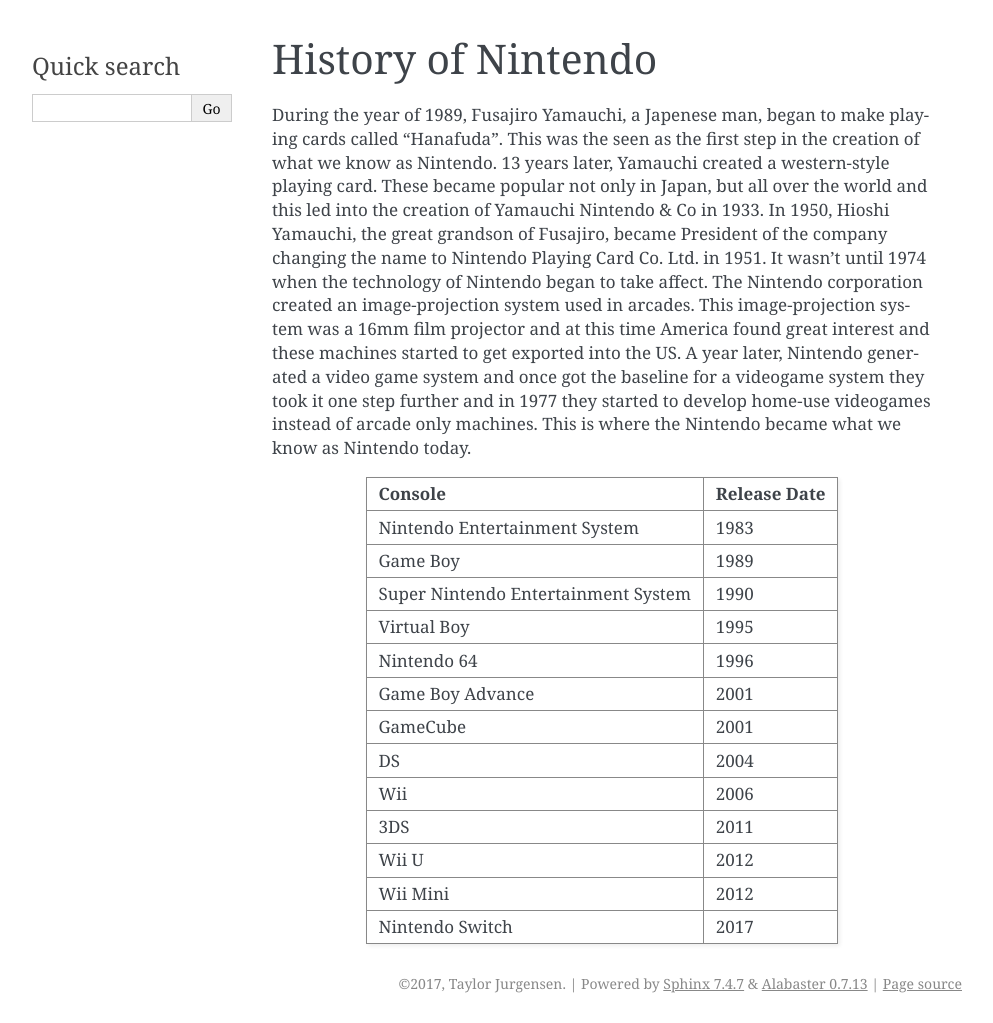
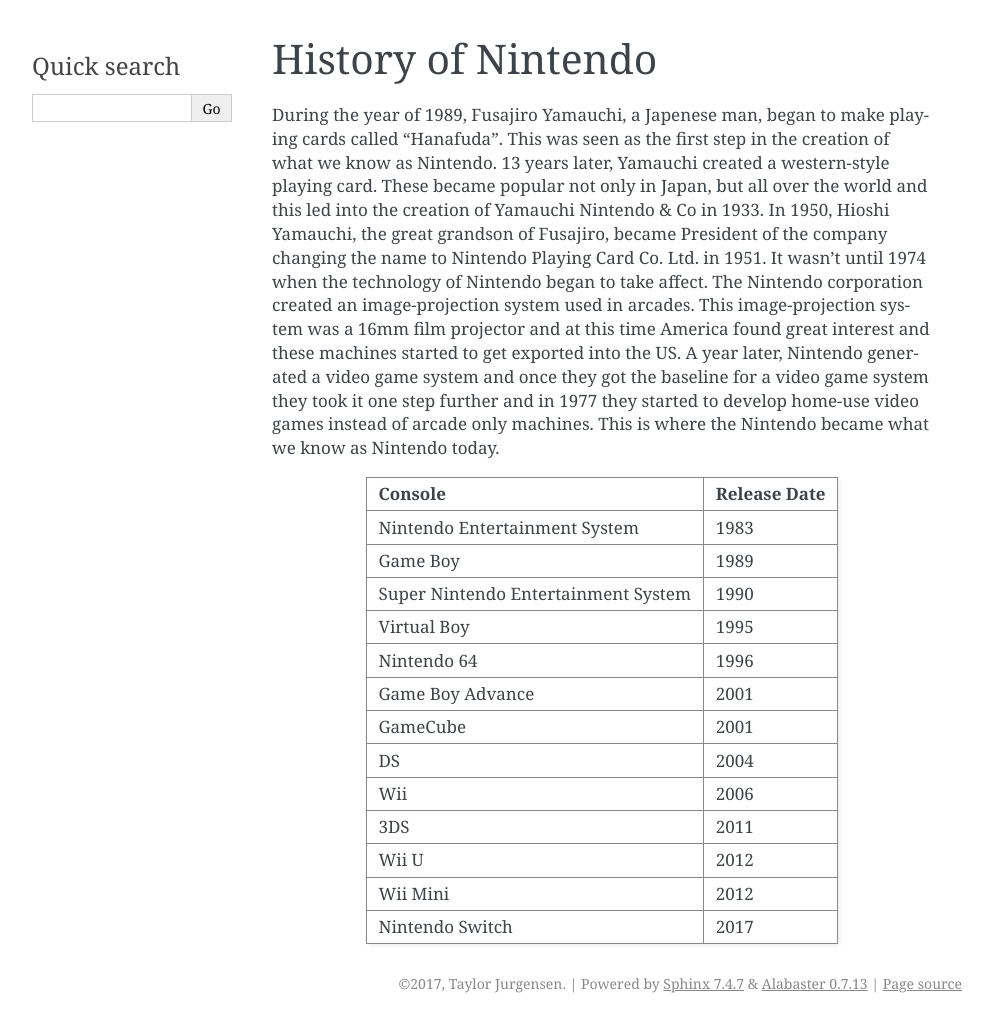
Before and after one commit to Zeniwow/video_games_final, a Sphinx documentation site: the page built from source/nintendo/index.rst, in a window 1280 px wide. Shown: the whole page, without its empty margins (148-1141 px from the left). Built offline with Sphinx 7.4.7, drawn with Linux system fonts in a browser that asks for light colours.

Commit message:
Pages Updated

```diff
--- a/source/nintendo/index.rst
+++ b/source/nintendo/index.rst
@@ -2,7 +2,7 @@ History of Nintendo
 ===================
 
 During the year of 1989, Fusajiro Yamauchi, a Japenese man,
-began to make playing cards called "Hanafuda".  This was the
+began to make playing cards called "Hanafuda".  This was
 seen as the first step in the creation of what we know as
 Nintendo.  13 years later, Yamauchi created a western-style
 playing card.  These became popular not only in Japan, but
@@ -16,9 +16,9 @@ created an image-projection system used in arcades.  This
 image-projection system was a 16mm film projector and at
 this time America found great interest and these machines
 started to get exported into the US.  A year later, Nintendo
-generated a video game system and once got the baseline for
-a videogame system they took it one step further and in 1977
-they started to develop home-use videogames instead of
+generated a video game system and once they got the baseline for
+a video game system they took it one step further and in 1977
+they started to develop home-use video games instead of
 arcade only machines.  This is where the Nintendo became
 what we know as Nintendo today.
 
--- a/source/nintendo2/index.rst
+++ b/source/nintendo2/index.rst
@@ -5,7 +5,7 @@ Information About Wii
 ---------------------
 The **Nintendo Wii**, a console created in 2006, is a
 interactive gameplay with the use of wireless controllers
-for better experience.  It uses infrared detection to sense
+for a better experience.  It uses infrared detection to sense
 the position of the controllers.  The controllers are
 designed to allow for movement gestures as well as easy
 button-pressing and are connected with the console via
```
